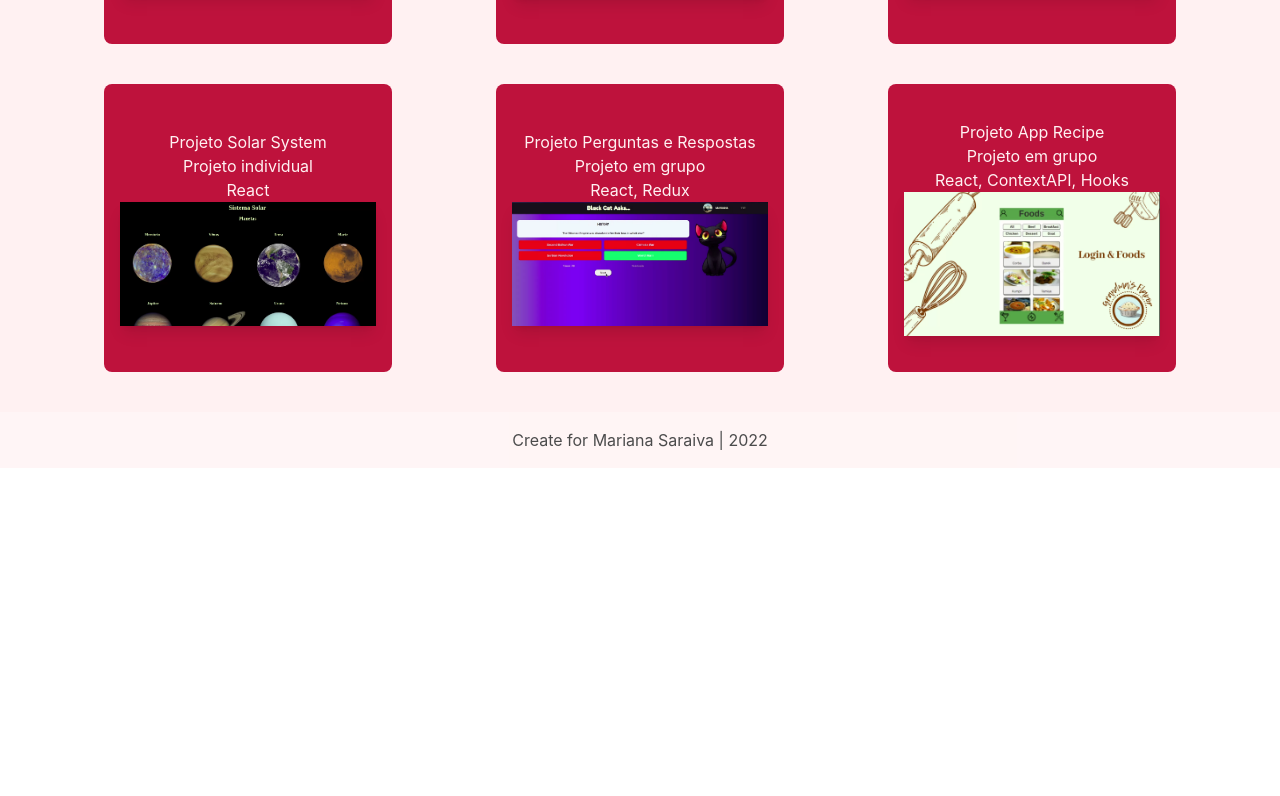
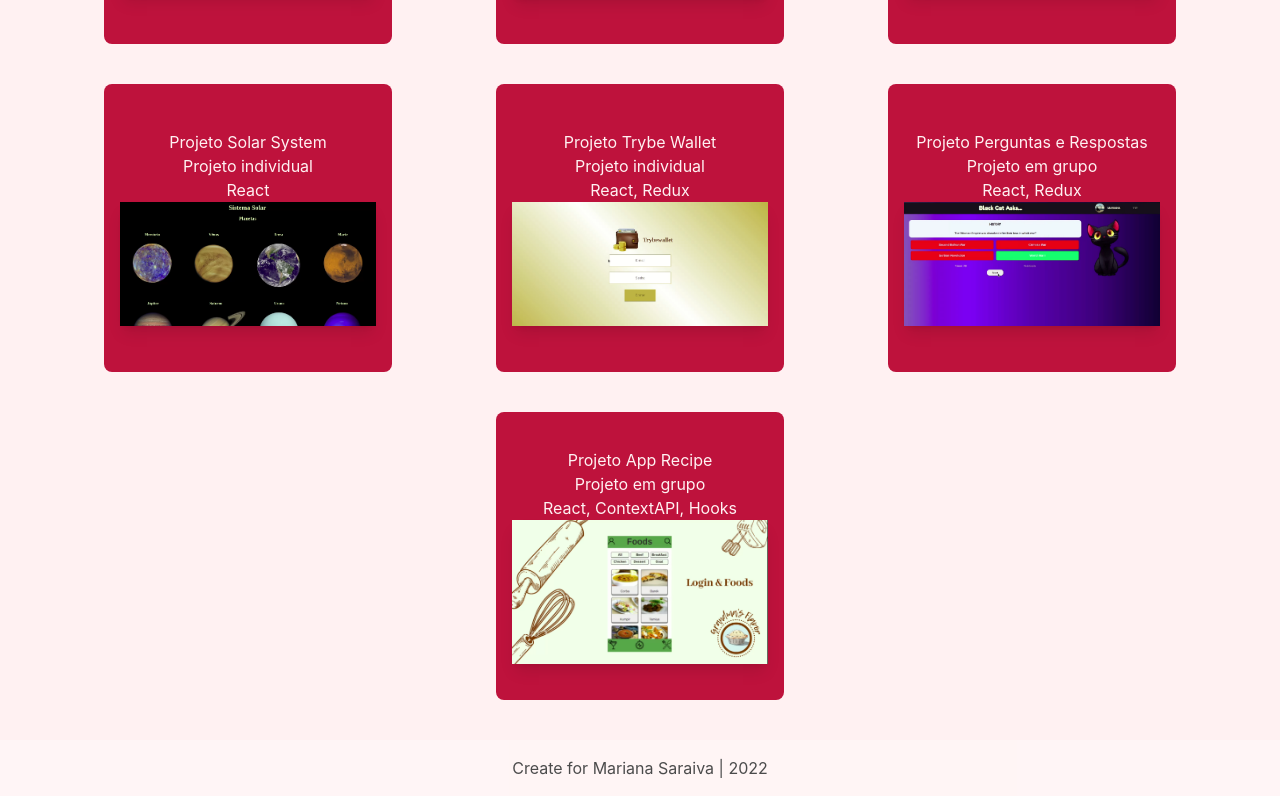
Before and after one commit to marianasaraiva/marianasaraiva.github.io, a React (Create React App) app: page /projects in a window 1280 px wide. Shown: the part 1220-2016 px from the top of the page. Before the commit the page ends 1688 px from the top, so only its background shows below. Built offline with nearby package versions, Linux system fonts and the light colour scheme.

Commit message:
feat: add project trybewallet

```diff
--- a/src/pages/Projects.js
+++ b/src/pages/Projects.js
@@ -9,6 +9,8 @@ import ShoppingCart from '../images/shoppingCart.png';
 import SolarSistem from '../images/solarSistem.png';
 import Trivia from '../images/trivia.png';
 import AppRecipe from '../images/appRecipe.png';
+
+import TrybeWallet from '../images/trybeWallet.png';
 
 
 function Projects() {
@@ -22,7 +24,6 @@ function Projects() {
           {array.map((tech) => (
             <li>
               {tech}
-              {/* <img src={icon} alt="icon HTML"/> */}
             </li>
           ))}
         </ul>
@@ -62,11 +63,20 @@ function Projects() {
             <img class="w-80 h-70 shadow-lg" src={ SolarSistem } alt="Project SolarSistem "/>
           </CardImageProject>
           <CardImageProject>
+            <h3>Projeto Trybe Wallet</h3>
+            <p>Projeto individual</p>
+            <p>React, Redux</p>
+            <img class="w-80 h-70 shadow-lg" src={ TrybeWallet } alt="Project TrybeWallet "/>
+          </CardImageProject>
+          <CardImageProject>
             <h3>Projeto Perguntas e Respostas</h3>
             <p>Projeto em grupo</p>
             <p>React, Redux</p>
             <img class="w-80 h-70 shadow-lg" src={ Trivia } alt="Project Trivia"/>
           </CardImageProject>
+        </FlexCenter>
+
+        <FlexCenter>
           <CardImageProject>
             <h3>Projeto App Recipe</h3>
             <p>Projeto em grupo</p>
```
